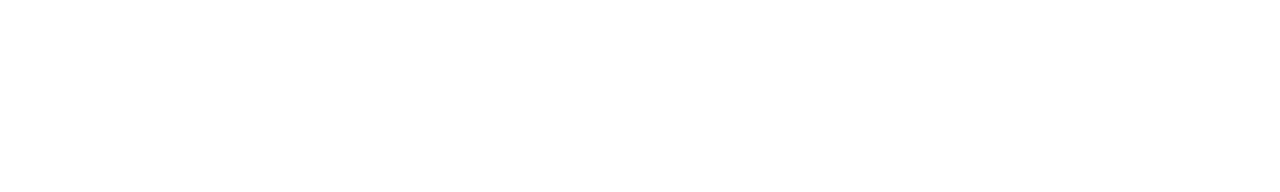
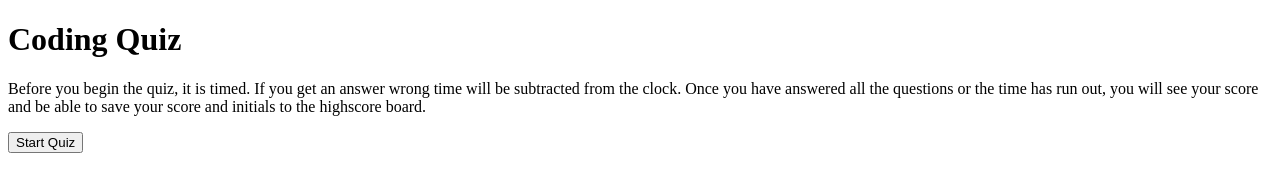
Before and after one commit to tmerritt56/Mod-four, a plain HTML site: page index.html in a window 1280 px wide. Drawn offline with Linux system fonts and the light colour scheme.

Commit message:
Added text to html, and put in for start quiz btn.

```diff
--- a/index.html
+++ b/index.html
@@ -8,13 +8,16 @@
     <title>Code Quiz</title>
 </head>
 <body>
-    <!-- Code Quiz -->
-    <!-- Code Start button -->
-    <!-- need to have timer start when user is presented with a question -->
-    <!-- another question appears after user answers the previous one. -->
-    <!-- if user answers question wrongly time will be subtracted from the clock -->
-    <!-- when user answers all questions or time runs out, quiz is over. -->
-    <!-- once quiz is over user can save their initials and score.  -->
+    <header>
+        <h1>Coding Quiz</h1>
+        <div>
+        <p>Before you begin the quiz, it is timed. If you get an answer wrong time will be subtracted from the clock. Once you have answered all the questions or the time has run out, you will see your score and be able to save your score and initials to the highscore board.</p>
+        </div>
+    </header>
+    <div>
+        <button id="Start" class="btn">Start Quiz</button>
+        </div>
+        <!-- code in html for start quiz button. -->
 <script src="./Assets/script.js"></script>
 </body>
 </html>
```
Also changed, not shown: Assets/script.js (+7 -0 lines).
